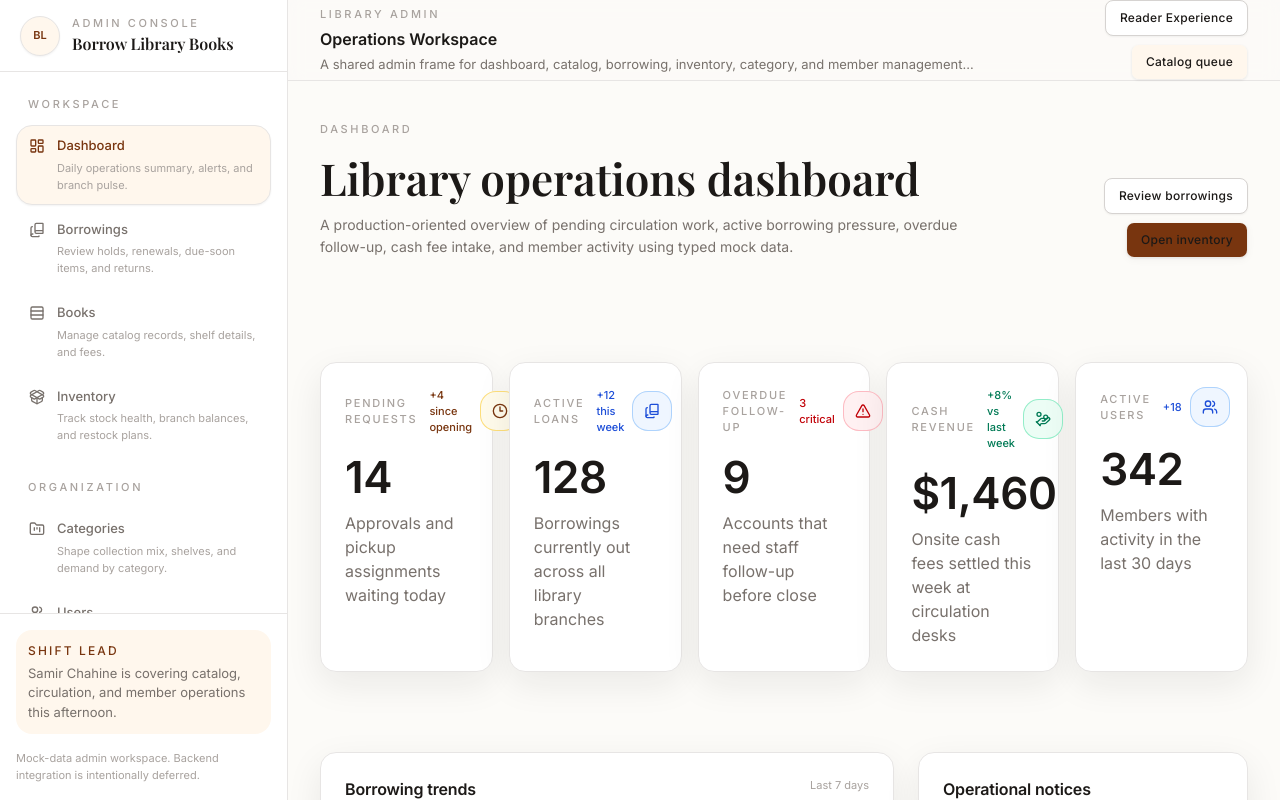
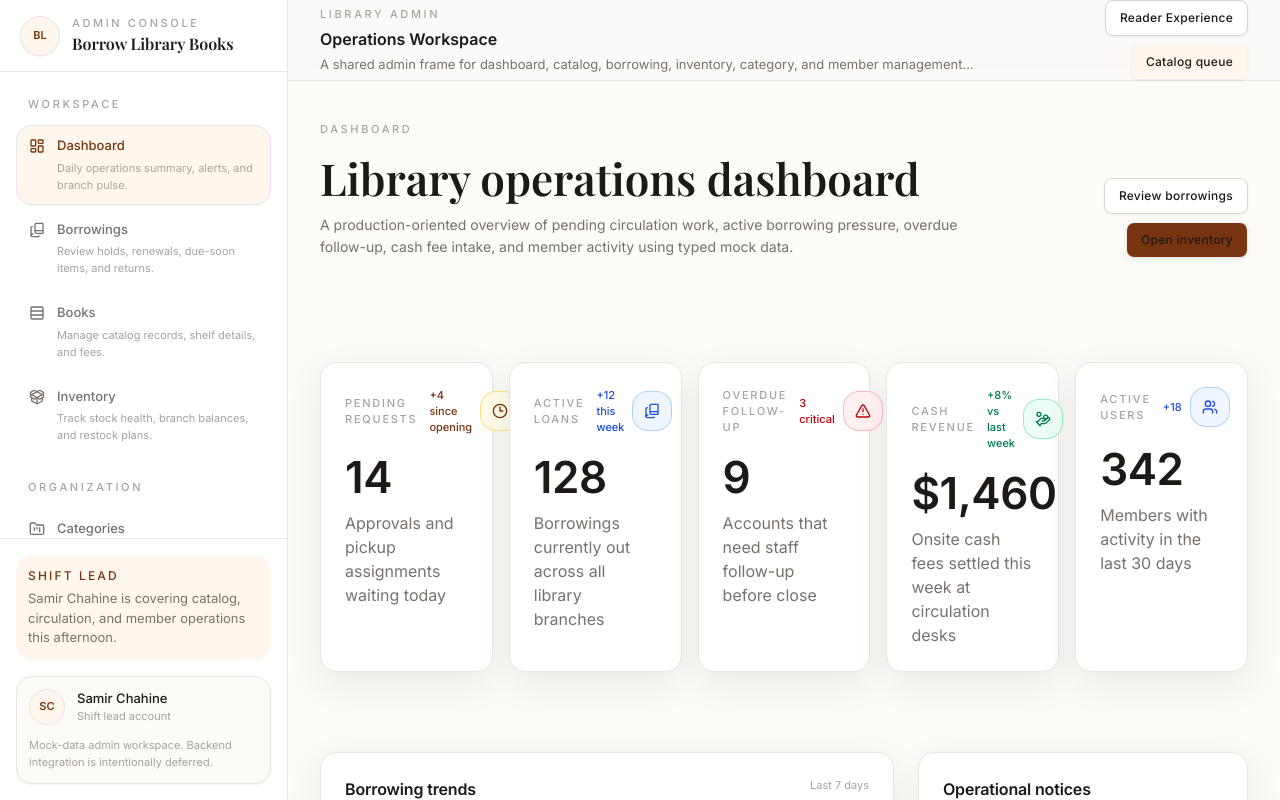
Before and after one commit to HassanChmsdn/borrow-library-books, a Next.js app: page /admin in a window 1280 px wide. Shown: the top 800 px of the page. Built offline with nearby package versions, Linux system fonts and the light colour scheme.

Commit message:
fix: restore admin detail routing

```diff
--- a/src/app/(admin)/admin/books/[bookId]/page.tsx
+++ b/src/app/(admin)/admin/books/[id]/page.tsx
@@ -7,13 +7,13 @@ import {
 
 type AdminBookDetailsPageProps = {
   params: Promise<{
-    bookId: string;
+    id: string;
   }>;
 };
 
 export async function generateMetadata(props: AdminBookDetailsPageProps) {
-  const { bookId } = await props.params;
-  const book = getAdminBookDetailsRecordById(bookId);
+  const { id } = await props.params;
+  const book = getAdminBookDetailsRecordById(id);
 
   return {
     title: book ? `Edit ${book.title}` : "Edit Book",
@@ -21,14 +21,14 @@ export async function generateMetadata(props: AdminBookDetailsPageProps) {
 }
 
 export function generateStaticParams() {
-  return adminBookDetailRecords.map((book) => ({ bookId: book.id }));
+  return adminBookDetailRecords.map((book) => ({ id: book.id }));
 }
 
 export default async function AdminBookEditPage(
   props: AdminBookDetailsPageProps,
 ) {
-  const { bookId } = await props.params;
-  const book = getAdminBookDetailsRecordById(bookId);
+  const { id } = await props.params;
+  const book = getAdminBookDetailsRecordById(id);
 
   if (!book) {
     return <AdminBookDetailsEmptyState />;
--- a/src/app/(admin)/admin/users/[userId]/page.tsx
+++ b/src/app/(admin)/admin/users/[id]/page.tsx
@@ -7,13 +7,13 @@ import {
 
 type AdminUserProfilePageProps = {
   params: Promise<{
-    userId: string;
+    id: string;
   }>;
 };
 
 export async function generateMetadata(props: AdminUserProfilePageProps) {
-  const { userId } = await props.params;
-  const user = getAdminUserProfileRecordById(userId);
+  const { id } = await props.params;
+  const user = getAdminUserProfileRecordById(id);
 
   return {
     title: user ? `${user.fullName} | Admin Users` : "Admin User Profile",
@@ -21,14 +21,14 @@ export async function generateMetadata(props: AdminUserProfilePageProps) {
 }
 
 export function generateStaticParams() {
-  return adminUserProfileRecords.map((user) => ({ userId: user.id }));
+  return adminUserProfileRecords.map((user) => ({ id: user.id }));
 }
 
 export default async function AdminUserProfilePage(
   props: AdminUserProfilePageProps,
 ) {
-  const { userId } = await props.params;
-  const user = getAdminUserProfileRecordById(userId);
+  const { id } = await props.params;
+  const user = getAdminUserProfileRecordById(id);
 
   if (!user) {
     return <AdminUserProfileEmptyState />;
--- a/src/app/(admin)/layout.tsx
+++ b/src/app/(admin)/layout.tsx
@@ -111,10 +111,27 @@ export default function AdminSectionLayout({
         </div>
       }
       footerSlot={
-        <p className="text-caption text-text-tertiary">
-          Mock-data admin workspace. Backend integration is intentionally
-          deferred.
-        </p>
+        <div className="border-border-subtle bg-background rounded-xl border px-3 py-3 shadow-xs">
+          <div className="flex items-center gap-3">
+            <span className="bg-secondary text-primary rounded-pill border-border-subtle text-caption inline-flex size-9 shrink-0 items-center justify-center border font-semibold uppercase">
+              SC
+            </span>
+
+            <div className="min-w-0">
+              <p className="text-body-sm text-foreground truncate font-medium">
+                Samir Chahine
+              </p>
+              <p className="text-caption text-text-tertiary truncate">
+                Shift lead account
+              </p>
+            </div>
+          </div>
+
+          <p className="text-caption text-text-tertiary mt-3 text-pretty">
+            Mock-data admin workspace. Backend integration is intentionally
+            deferred.
+          </p>
+        </div>
       }
     >
       {children}
```
Also changed, not shown: src/app/(admin)/admin/books/[id]/loading.tsx (renamed from src/app/(admin)/admin/books/[bookId]/loading.tsx), src/app/(admin)/admin/users/[id]/loading.tsx (renamed from src/app/(admin)/admin/users/[userId]/loading.tsx).
